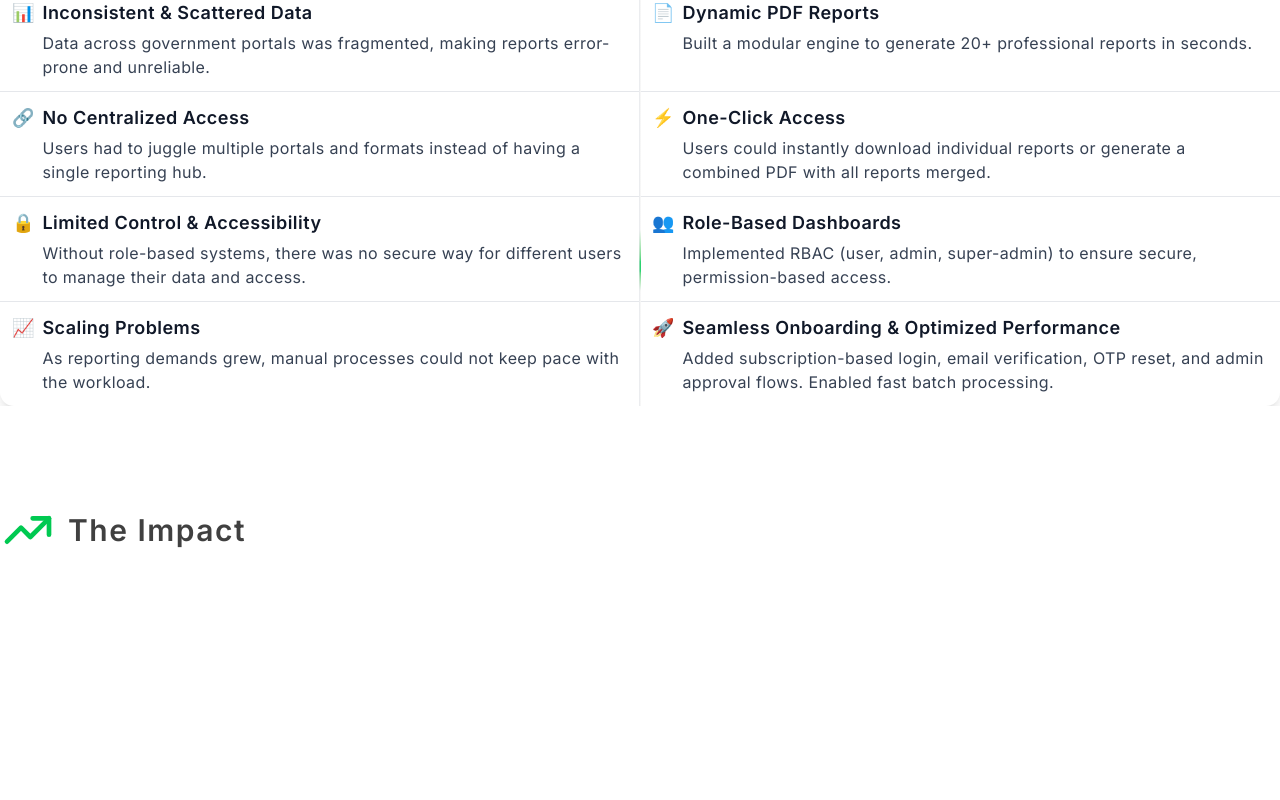
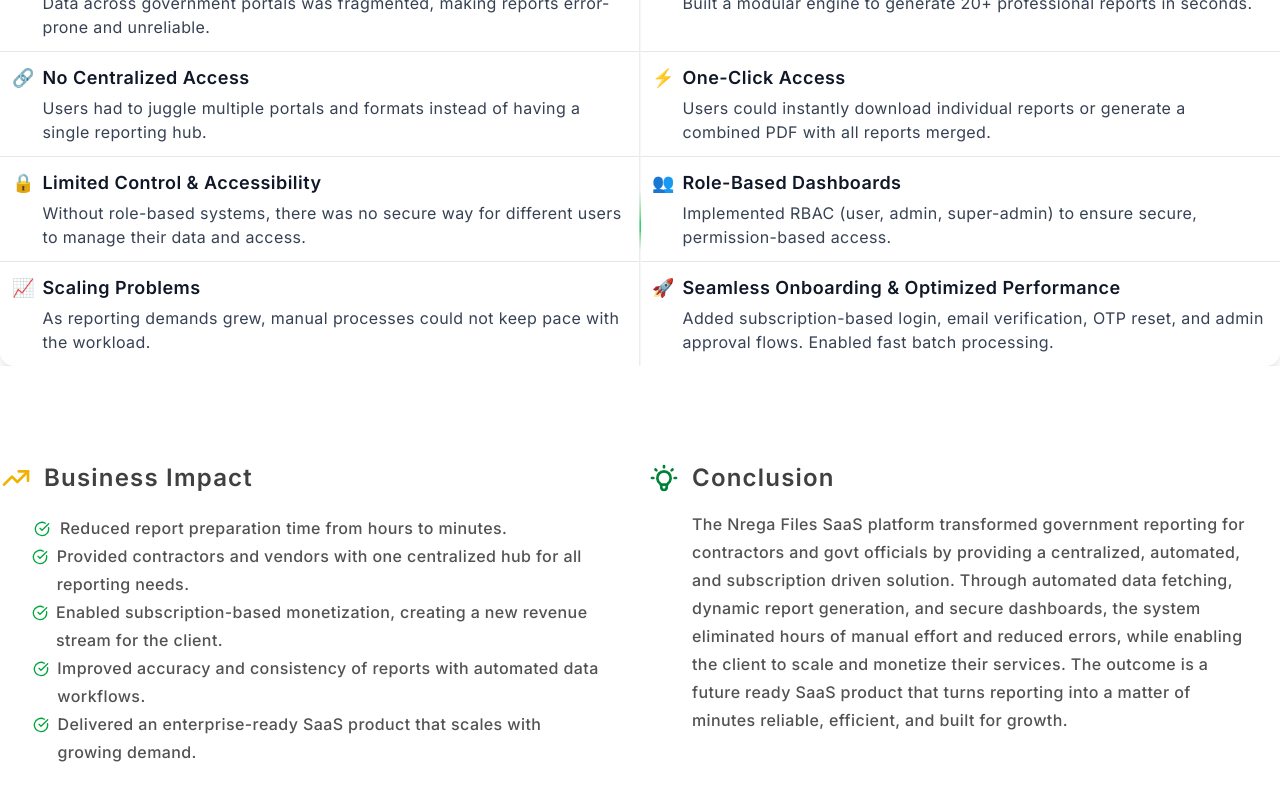
Before and after one commit to abhilashtengli/aceingdev_v2, a React (Vite) app: page /nrega in a window 1280 px wide. Shown: the part 2439-3239 px from the top of the page. Before the commit the page ends 3045 px from the top, so only its background shows below. Built offline with nearby package versions, Linux system fonts and the light colour scheme.

Commit message:
Update : Nrega case study complete. CTA Pending...

```diff
--- a/src/Components/CaseStudies/Nrega.tsx
+++ b/src/Components/CaseStudies/Nrega.tsx
@@ -1,4 +1,4 @@
-import { Lightbulb, Zap } from "lucide-react";
+import { CheckCircle, Lightbulb, Zap } from "lucide-react";
 import nregaImg from "../../assets/nrega-hero.png";
 import { Badge } from "../ui/badge";
 import adminImge from "../../assets/admin_img.webp";
@@ -292,7 +292,7 @@
               stroke-width="1"
               stroke-linecap="round"
               stroke-linejoin="round"
-              className="size-10 text-green-600"
+              className="size-8 text-green-600"
             >
               <path stroke="none" d="M0 0h24v24H0z" fill="none" />
               <path d="M12 12m-1 0a1 1 0 1 0 2 0a1 1 0 1 0 -2 0" />
@@ -342,7 +342,7 @@
               stroke-width="2"
               stroke-linecap="round"
               stroke-linejoin="round"
-              className="size-12 text-red-400"
+              className="size-8 text-red-400"
             >
               <path stroke="none" d="M0 0h24v24H0z" fill="none" />
               <path d="M20 6h-13a2 2 0 0 0 -2 2v8a2 2 0 0 0 2 2h13" />
@@ -351,7 +351,7 @@
             </svg>
             Project Glimpses
           </h1>
-          <div className="mt-12 grid w-full grid-cols-2 place-items-center gap-5 gap-y-12 border-red-500 mask-t-from-99% mask-r-from-95% mask-b-from-98% mask-l-from-98%">
+          <div className="mt-12 grid w-full grid-cols-2 place-items-center gap-5 gap-y-12 border-red-500 ">
             <div className="flex w-fit flex-col-reverse overflow-hidden rounded-xl border border-neutral-200 p-3 shadow-lg transition duration-300 hover:shadow-2xl">
               <div className="mt-4 pl-5">
                 <h1 className="mb-4 text-lg font-semibold tracking-wider">
@@ -428,7 +428,7 @@
               fill="#000"
               stroke="currentColor"
               stroke-width="1"
-              className="size-12 text-purple-300"
+              className="size-8 text-purple-300"
             >
               <path d="M56.67,49.88,46.89,36a19.31,19.31,0,1,0-33.9.18L3.33,49.88a1.63,1.63,0,0,0,1.34,2.58H55.33a1.63,1.63,0,0,0,1.34-2.58Zm-40-15.57,3.6,5.11-1.6,2.27-1.3-1.3a1,1,0,0,0-.69-.29h0a1,1,0,0,0-.69.29L13.36,43,11.7,41.37Zm18.58-15-.82,1.1a1,1,0,0,0,0,1.17l.82,1.1H30.87V19.3Zm-5.37,9.86,5.69,8.08-1.95,1.95-2.94-2.94a1,1,0,0,0-1.38,0L26.53,39l-2.11-2.11Zm-6.61,9.38,2.56,2.56a1,1,0,0,0,1.38,0L30,38.32l2.94,2.94a1,1,0,0,0,1.38,0l2.4-2.41,8.22,11.66H14.85Zm16.33,1,3.71-5.26,5,7.06L46.64,43,44,40.39a1,1,0,0,0-.69-.29h0a1,1,0,0,0-.69.29L41.2,41.82ZM12.53,26.85a17.36,17.36,0,1,1,33.09,7.34l-1-1.37a1.7,1.7,0,0,0-2.68,0l-3.56,5.05L31.23,27.67a1.45,1.45,0,0,0-.36-.34V24.62h6.34A1,1,0,0,0,38,23.06L36.43,21,38,18.91a1,1,0,0,0-.78-1.56H29.89a1,1,0,0,0-1,1v9a1.33,1.33,0,0,0-.37.34h0l-7.08,10L18,32.82a1.7,1.7,0,0,0-2.68,0l-1.09,1.54A17.37,17.37,0,0,1,12.53,26.85ZM10.57,43l2.1,2.1a1,1,0,0,0,1.38,0l2.64-2.63.85.85-4.63,6.57a1.65,1.65,0,0,0-.26.63H5.26Zm36.56,7.52a1.63,1.63,0,0,0-.25-.63l-4.54-6.44,1-1L46,45.09a1,1,0,0,0,1.38,0l2.1-2.1,5.31,7.52Z" />
             </svg>
@@ -650,8 +650,9 @@
             </div>
           </div>
         </section>
-        <section className="flex flex-col items-center justify-center py-12">
-          <h1 className="flex w-full items-center gap-x-3 text-3xl font-semibold tracking-wider text-neutral-700">
+        <div className="grid grid-cols-2">
+          <section className="border-red-600 py-12">
+            <h1 className="flex w-full items-center gap-x-3 text-2xl font-semibold tracking-wider text-neutral-700">
               <svg
                 xmlns="http://www.w3.org/2000/svg"
                 width="24"
@@ -662,15 +663,69 @@
                 stroke-width="2"
                 stroke-linecap="round"
                 stroke-linejoin="round"
-              className="size-14 text-green-500"
+                className="size-8 text-yellow-500"
               >
                 <path stroke="none" d="M0 0h24v24H0z" fill="none" />
                 <path d="M3 17l6 -6l4 4l8 -8" />
                 <path d="M14 7l7 0l0 7" />
               </svg>
-            The Impact
+              Business Impact
             </h1>
+            <div className="w-full pl-8">
+              <ul className="text-md mt-5 max-w-xl font-medium tracking-wide text-neutral-600">
+                {[
+                  "Reduced report preparation time from hours to minutes.",
+                  "Provided contractors and vendors with one centralized hub for all reporting needs.",
+                  "Enabled subscription-based monetization, creating a new revenue stream for the client.",
+                  "Improved accuracy and consistency of reports with automated data workflows.",
+                  "Delivered an enterprise-ready SaaS product that scales with growing demand.",
+                ].map((text, idx) => (
+                  <li key={idx} className="flex items-start gap-2 leading-7">
+                    <div className="flex h-5 w-5 items-center justify-center">
+                      <CheckCircle className="mt-2.5 h-4 w-4 text-green-600" />
+                    </div>
+                    <span>{text}</span>
+                  </li>
+                ))}
+              </ul>
+            </div>
           </section>
+          <section className="items-center justify-center border-blue-500 py-12">
+            <h1 className="flex w-full items-center gap-x-3 pl-2 text-2xl font-semibold tracking-wider text-neutral-700">
+              <svg
+                xmlns="http://www.w3.org/2000/svg"
+                width="24"
+                height="24"
+                viewBox="0 0 24 24"
+                fill="none"
+                stroke="currentColor"
+                stroke-width="2"
+                stroke-linecap="round"
+                stroke-linejoin="round"
+                className="size-8 text-green-700"
+              >
+                <path stroke="none" d="M0 0h24v24H0z" fill="none" />
+                <path d="M3 12h1m8 -9v1m8 8h1m-15.4 -6.4l.7 .7m12.1 -.7l-.7 .7" />
+                <path d="M9 16a5 5 0 1 1 6 0a3.5 3.5 0 0 0 -1 3a2 2 0 0 1 -4 0a3.5 3.5 0 0 0 -1 -3" />
+                <path d="M9.7 17l4.6 0" />
+              </svg>
+              Conclusion
+            </h1>
+            <div className="flex items-center justify-center">
+              <p className="mt-4 max-w-xl pl-5 leading-7 font-medium tracking-wide text-neutral-600">
+                The Nrega Files SaaS platform transformed government reporting
+                for contractors and govt officials by providing a centralized,
+                automated, and subscription driven solution. Through automated
+                data fetching, dynamic report generation, and secure dashboards,
+                the system eliminated hours of manual effort and reduced errors,
+                while enabling the client to scale and monetize their services.
+                The outcome is a future ready SaaS product that turns reporting
+                into a matter of minutes reliable, efficient, and built for
+                growth.
+              </p>
+            </div>
+          </section>
+        </div>
       </div>
     </div>
   );
--- a/src/Components/HeroSection.tsx
+++ b/src/Components/HeroSection.tsx
@@ -498,7 +498,7 @@
                       className="relative flex h-[7rem] w-[24rem] items-center justify-center overflow-hidden rounded-[9px] border border-neutral-300 bg-gray-600"
                     >
                       <ConnectingSvg className="absolute top-0 h-28" />
-                      <h1 className="z-10 rounded-full pt-1 border border-white bg-white px-4 py-1 text-sm font-semibold tracking-wider text-gray-700 transition duration-500 ease-in-out group-hover/ct:scale-110">
+                      <h1 className="z-10 rounded-full border border-white bg-white px-4 py-1 pt-1 text-sm font-semibold tracking-wider text-gray-700 transition duration-500 ease-in-out group-hover/ct:scale-110">
                         Connecting to the World
                       </h1>
                     </div>
--- a/src/Components/SkillsSection.tsx
+++ b/src/Components/SkillsSection.tsx
@@ -11,7 +11,7 @@
 
 const SkillsSection = () => {
   return (
-    <div className="pb-96">
+    <div className="pb-12">
       <div className="border-red-500">
         <h1 className="py-2 text-center text-4xl font-semibold tracking-wider text-neutral-600">
           What we Deliver at{" "}
@@ -106,7 +106,7 @@
               <CodeMetricsCard className="border border-neutral-300" />
               <DeploymentStatusCard className="border border-neutral-300" />
             </div>
-            <AdminCrudTable className="border border-neutral-300 shadow-xl h-[25.5rem]" />
+            <AdminCrudTable className="h-[25.5rem] border border-neutral-300 shadow-xl" />
             <FileUploadManager className="mask-b-from-40% shadow-2xl" />
           </div>
           <div className="flex flex-col gap-3">
--- a/src/Pages/LandingPage.tsx
+++ b/src/Pages/LandingPage.tsx
@@ -1,4 +1,5 @@
 import HeroSection from "@/Components/HeroSection";
+import ProjectSection from "@/Components/ProjectSection";
 import SkillsSection from "@/Components/SkillsSection";
 
 const LandingPage = () => {
@@ -6,7 +7,7 @@
     <div className="mx-auto h-full w-full">
       <HeroSection />
       <SkillsSection />
-      {/* <ProjectSection/> */}
+      <ProjectSection/>
     </div>
   );
 };
```
Lines whose indentation alone changed are shown as unchanged.
